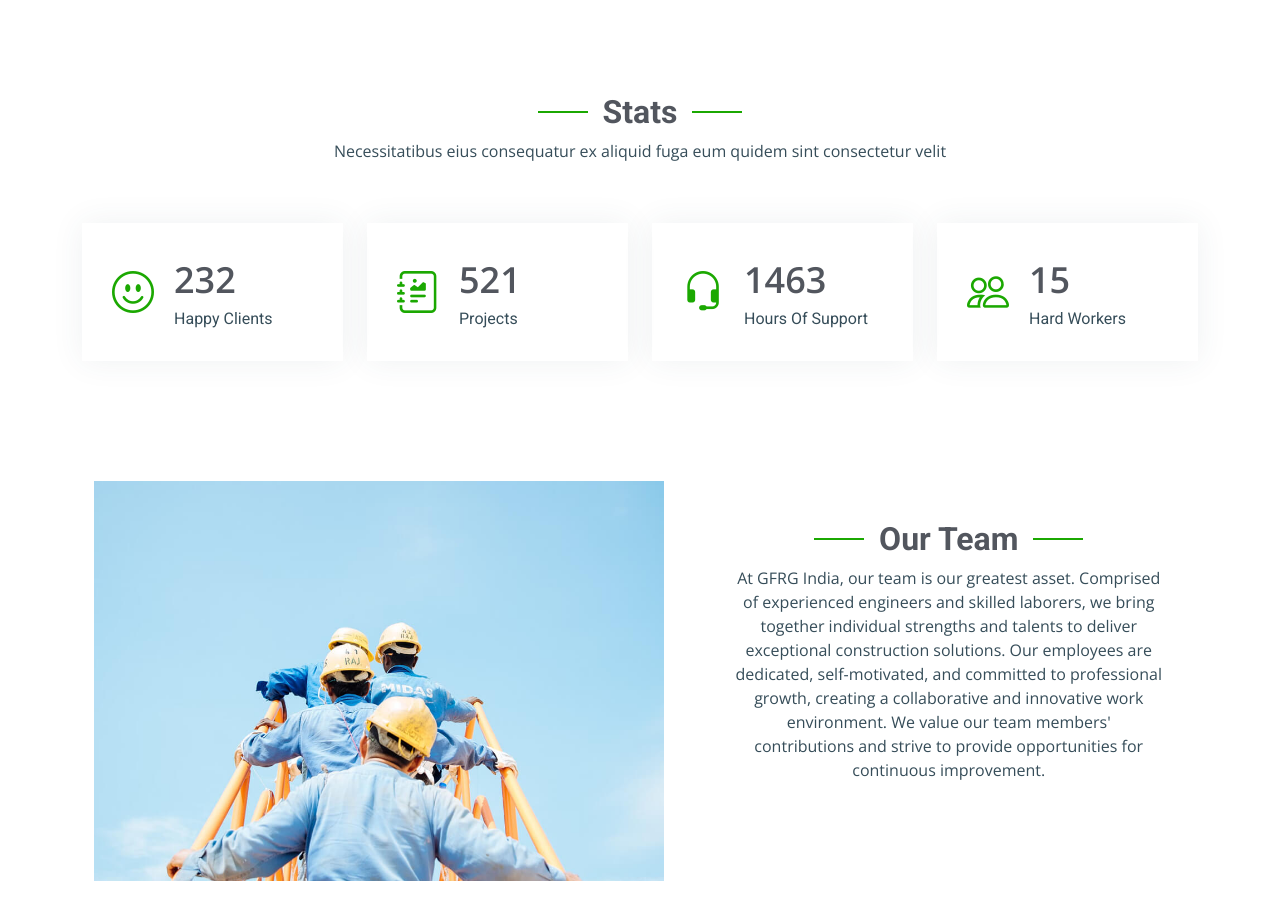
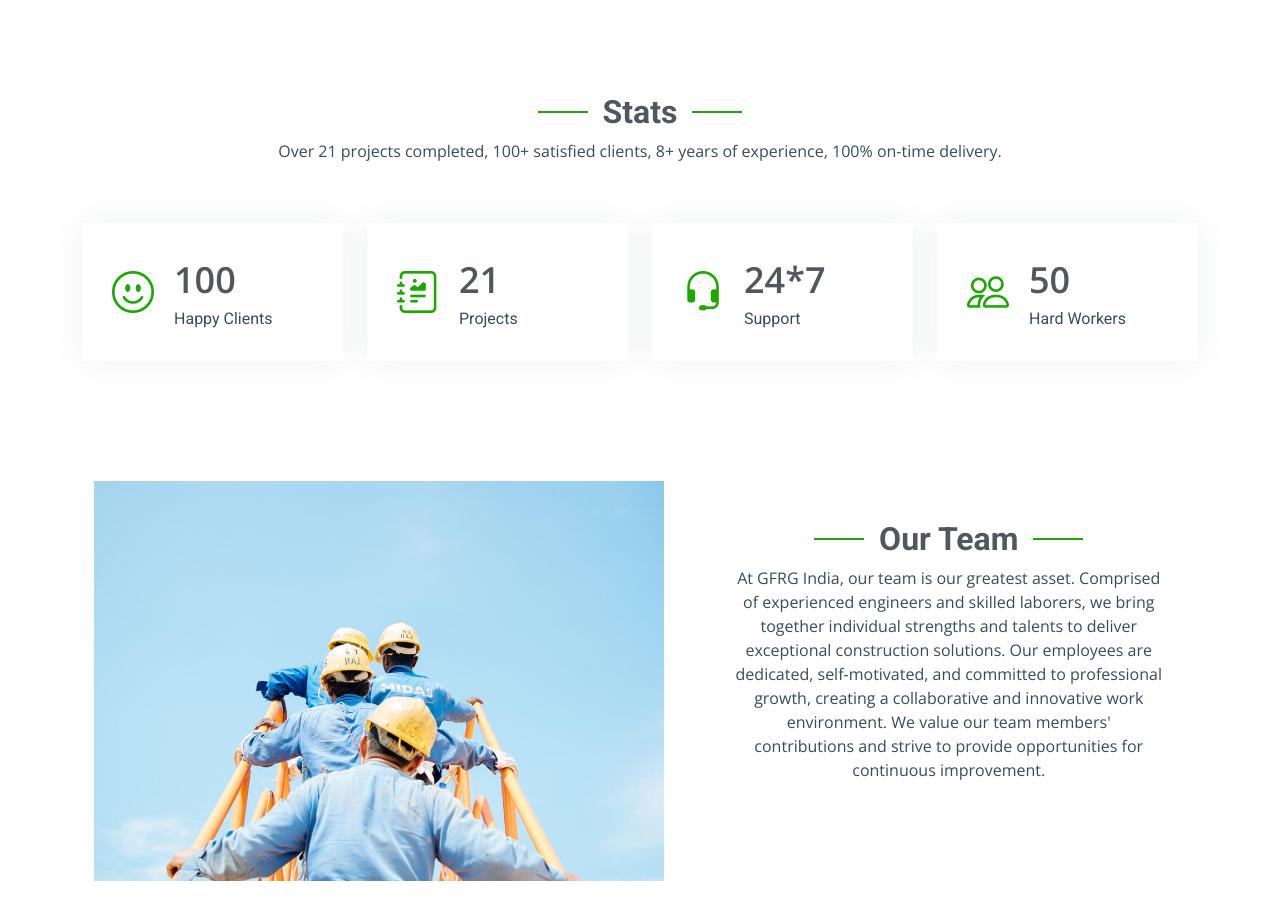
Before and after one commit to Acmeflaretec/GFRG-India-Constructions, a plain HTML site: page about.html in a window 1280 px wide. Shown: the part 1120-2039 px from the top of the page. Drawn offline with nearby package versions, Linux system fonts and the light colour scheme.

Commit message:
stats updated

```diff
--- a/about.html
+++ b/about.html
@@ -151,8 +151,7 @@
         <div class="container section-title" data-aos="fade-up">
           <h2>Stats</h2>
           <p>
-            Necessitatibus eius consequatur ex aliquid fuga eum quidem sint
-            consectetur velit
+            Over 21 projects completed, 100+ satisfied clients, 8+ years of experience, 100% on-time delivery.
           </p>
         </div>
         <!-- End Section Title -->
@@ -165,7 +164,7 @@
                 <div>
                   <span
                     data-purecounter-start="0"
-                    data-purecounter-end="232"
+                    data-purecounter-end="100"
                     data-purecounter-duration="1"
                     class="purecounter"
                   ></span>
@@ -183,7 +182,7 @@
                 <div>
                   <span
                     data-purecounter-start="0"
-                    data-purecounter-end="521"
+                    data-purecounter-end="21"
                     data-purecounter-duration="1"
                     class="purecounter"
                   ></span>
@@ -198,12 +197,9 @@
                 <i class="bi bi-headset color-green flex-shrink-0"></i>
                 <div>
                   <span
-                    data-purecounter-start="0"
-                    data-purecounter-end="1463"
-                    data-purecounter-duration="1"
-                    class="purecounter"
-                  ></span>
-                  <p>Hours Of Support</p>
+
+                  >24*7</span>
+                  <p>Support</p>
                 </div>
               </div>
             </div>
@@ -215,7 +211,7 @@
                 <div>
                   <span
                     data-purecounter-start="0"
-                    data-purecounter-end="15"
+                    data-purecounter-end="50"
                     data-purecounter-duration="1"
                     class="purecounter"
                   ></span>
```
